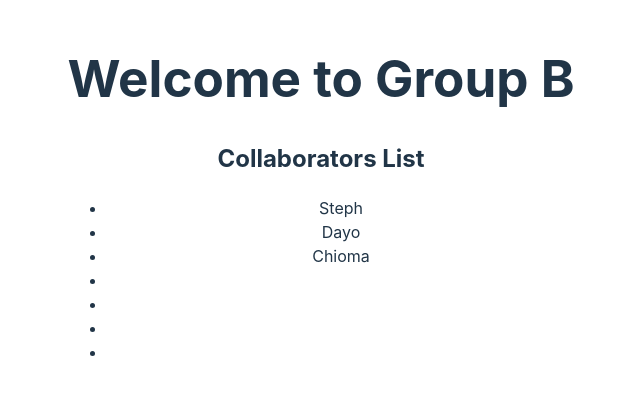
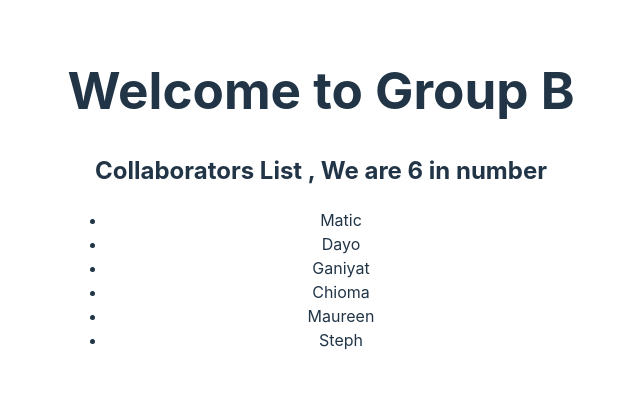
Before and after one commit to Darkchoco3/GROUPB, a React (Vite) app: page / in a window 1280 px wide. Shown: the part 202-596 px from the top of the page, without its empty margins (319-959 px from the left). Built offline with nearby package versions, Linux system fonts and the light colour scheme.

Commit message:
refactor: App.jsx

```diff
--- a/src/App.jsx
+++ b/src/App.jsx
@@ -5,17 +5,14 @@ function App() {
   return (
     <>
      <h1>Welcome to Group B</h1>
-     <h2>Collaborators List </h2>
+     <h2>Collaborators List , We are 6 in number</h2>
      <ul>
+     <li>Matic</li>
+     <li>Dayo</li>
+    <li>Ganiyat</li>
+     <li>Chioma</li>
+    <li>Maureen</li>
      <li>Steph</li>
-     <li>Dayo</li>
-
-     <li>Chioma</li>
-
-     <li></li>
-     <li></li>
-     <li></li>
-     <li></li>
      </ul>
     </>
   )
```
